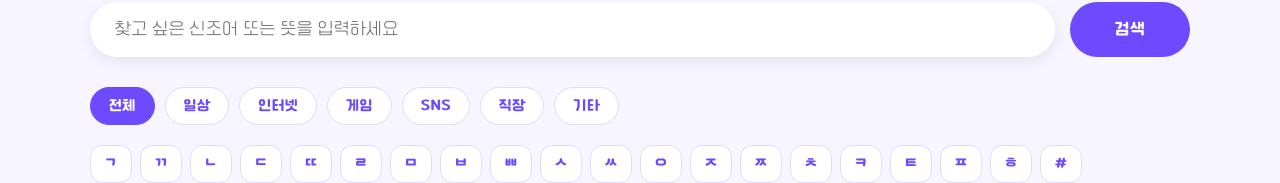
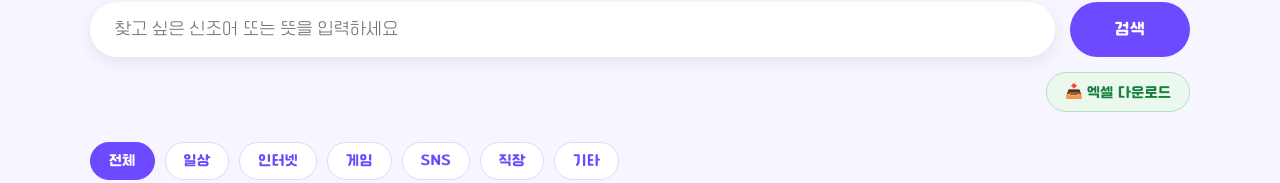
Before and after one commit to axioe/sinjoAI, a React (Vite) app in the folder front_end/: page /dictionary in a window 1280 px wide. Shown: the part 412-595 px from the top of the page. Built offline with nearby package versions, Linux system fonts and the light colour scheme; no server answers.

Commit message:
feat: 사전, 엑셀로 내려받을 수 있도록 했습니다.

```diff
--- a/front_end/package.json
+++ b/front_end/package.json
@@ -14,7 +14,8 @@
     "react": "^19.2.8",
     "react-dom": "^19.2.8",
     "react-icons": "^5.7.0",
-    "react-router-dom": "^7.18.2"
+    "react-router-dom": "^7.18.2",
+    "xlsx": "^0.18.5"
   },
   "devDependencies": {
     "@eslint/js": "^10.0.1",
--- a/front_end/src/css/Dictionary.css
+++ b/front_end/src/css/Dictionary.css
@@ -686,3 +686,48 @@
     margin-top: 4px;
   }
 }
+
+/* =========================
+   엑셀 다운로드
+========================= */
+
+.excel-download-area {
+  display: flex;
+  justify-content: flex-end;
+  margin-top: 15px;
+}
+
+.excel-download-button {
+  border: 1px solid #b7dfc3;
+  border-radius: 25px;
+
+  padding: 10px 18px;
+
+  background: #eaf8ee;
+  color: #16803c;
+
+  font-size: 14px;
+  font-weight: 600;
+
+  cursor: pointer;
+
+  transition: 0.2s;
+}
+
+.excel-download-button:hover {
+  background: #d7f2df;
+
+  transform: translateY(-2px);
+
+  box-shadow: 0 5px 12px rgba(22, 128, 60, 0.12);
+}
+
+@media (max-width: 600px) {
+  .excel-download-area {
+    justify-content: stretch;
+  }
+
+  .excel-download-button {
+    width: 100%;
+  }
+}
--- a/front_end/src/pages/Dictionary.jsx
+++ b/front_end/src/pages/Dictionary.jsx
@@ -1,6 +1,7 @@
 import "../css/Dictionary.css";
 import { useEffect, useMemo, useState } from "react";
 import { useSearchParams } from "react-router-dom";
+import * as XLSX from "xlsx";
 import { getWords, likeWord as likeWordApi } from "../api/wordApi";
 
 const CATEGORY_OPTIONS = ["일상", "인터넷", "게임", "SNS", "직장", "기타"];
@@ -326,6 +327,51 @@ function Dictionary() {
   };
 
   // =========================
+  // 엑셀 다운로드
+  // =========================
+
+  const downloadExcel = () => {
+    if (words.length === 0) {
+      alert("다운로드할 신조어 데이터가 없습니다.");
+      return;
+    }
+
+    // 엑셀에 넣을 데이터 형태로 변환
+    const excelData = words.map((item, index) => ({
+      번호: index + 1,
+      단어: item.word ?? "",
+      뜻: item.meaning ?? "",
+      예문: item.example ?? "",
+      카테고리: item.category?.trim() || "기타",
+      좋아요: item.likes ?? 0,
+      즐겨찾기: isFavorite(item.id) ? "Y" : "N",
+    }));
+
+    // 워크시트 생성
+    const worksheet = XLSX.utils.json_to_sheet(excelData);
+
+    // 열 너비 설정
+    worksheet["!cols"] = [
+      { wch: 8 }, // 번호
+      { wch: 20 }, // 단어
+      { wch: 50 }, // 뜻
+      { wch: 60 }, // 예문
+      { wch: 15 }, // 카테고리
+      { wch: 10 }, // 좋아요
+      { wch: 12 }, // 즐겨찾기
+    ];
+
+    // 워크북 생성
+    const workbook = XLSX.utils.book_new();
+
+    // 워크시트를 "신조어 사전"이라는 이름으로 추가
+    XLSX.utils.book_append_sheet(workbook, worksheet, "신조어 사전");
+
+    // 파일 다운로드
+    XLSX.writeFile(workbook, "신조어_사전.xlsx");
+  };
+
+  // =========================
   // 로딩
   // =========================
 
@@ -379,6 +425,16 @@ function Dictionary() {
             전체 보기
           </button>
         )}
+      </div>
+
+      <div className="excel-download-area">
+        <button
+          type="button"
+          className="excel-download-button"
+          onClick={downloadExcel}
+        >
+          📥 엑셀 다운로드
+        </button>
       </div>
 
       {/* =========================
```
Also changed, not shown: 1 other file (tests, documents, lock files or other folders).
